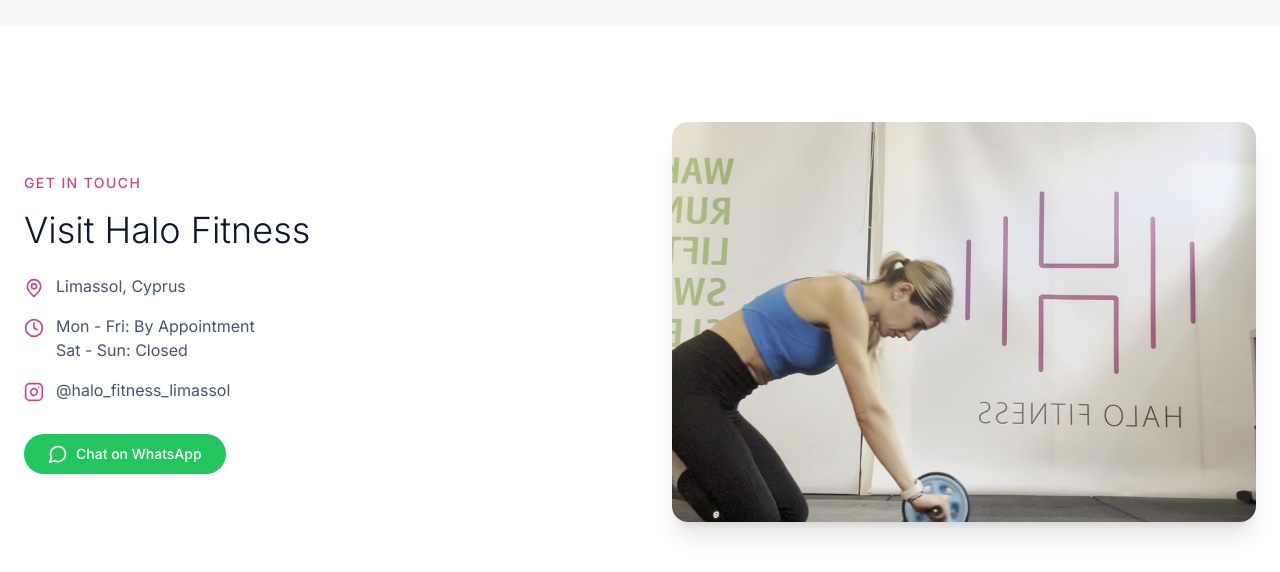
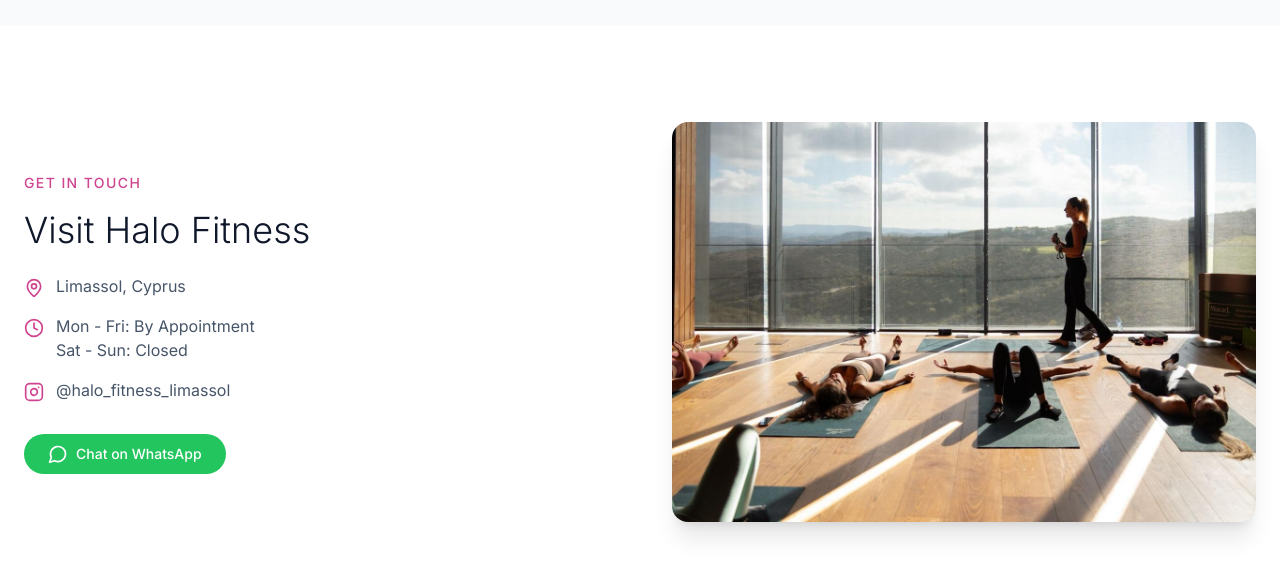
Before and after one commit to Kapi7/halo-fitness, a React (Vite) app in the folder client/: page / in a window 1280 px wide. Shown: the part 3740-4312 px from the top of the page. Built offline with nearby package versions, Linux system fonts and the light colour scheme; no server answers.

Commit message:
Change location section image to savasana class

```diff
--- a/client/src/pages/Home.jsx
+++ b/client/src/pages/Home.jsx
@@ -312,7 +312,7 @@
               className="h-[300px] sm:h-[400px] rounded-2xl overflow-hidden shadow-xl"
             >
               <img
-                src="/images/hiit-abwheel-hq.jpg"
+                src="/images/savasana-class.jpg"
                 alt="Halo Fitness Training"
                 className="w-full h-full object-cover"
               />
```
